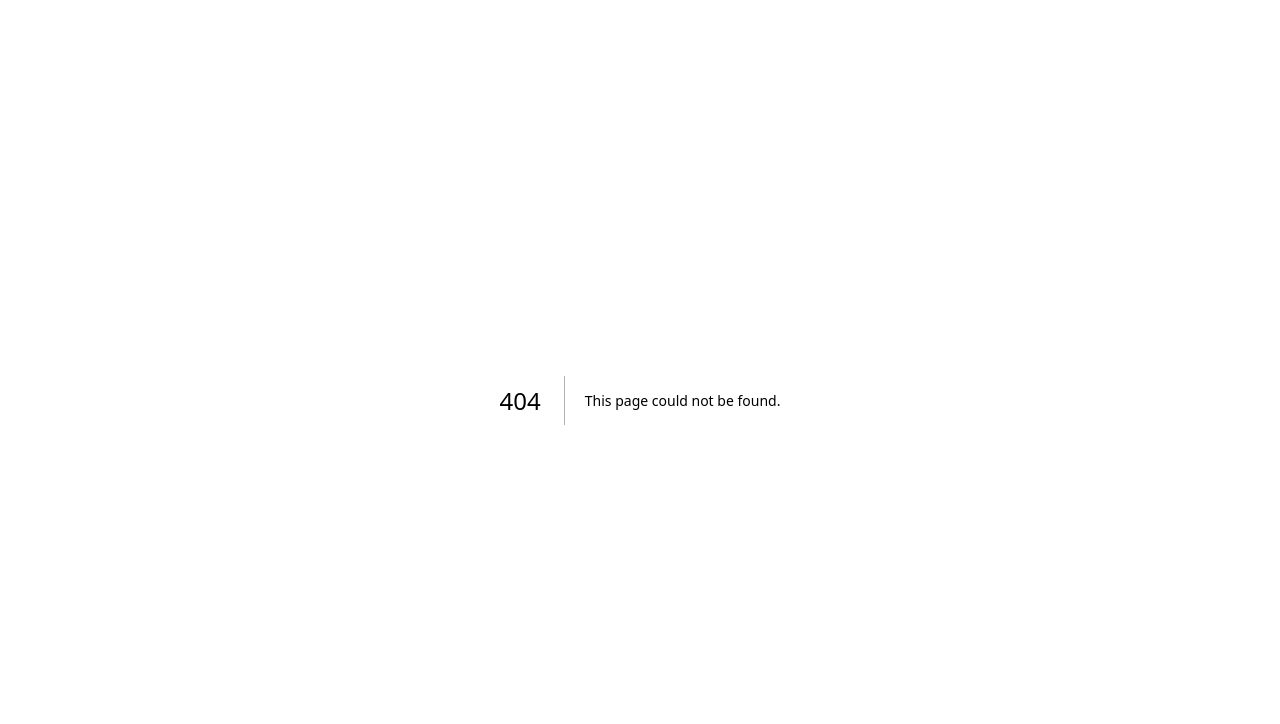
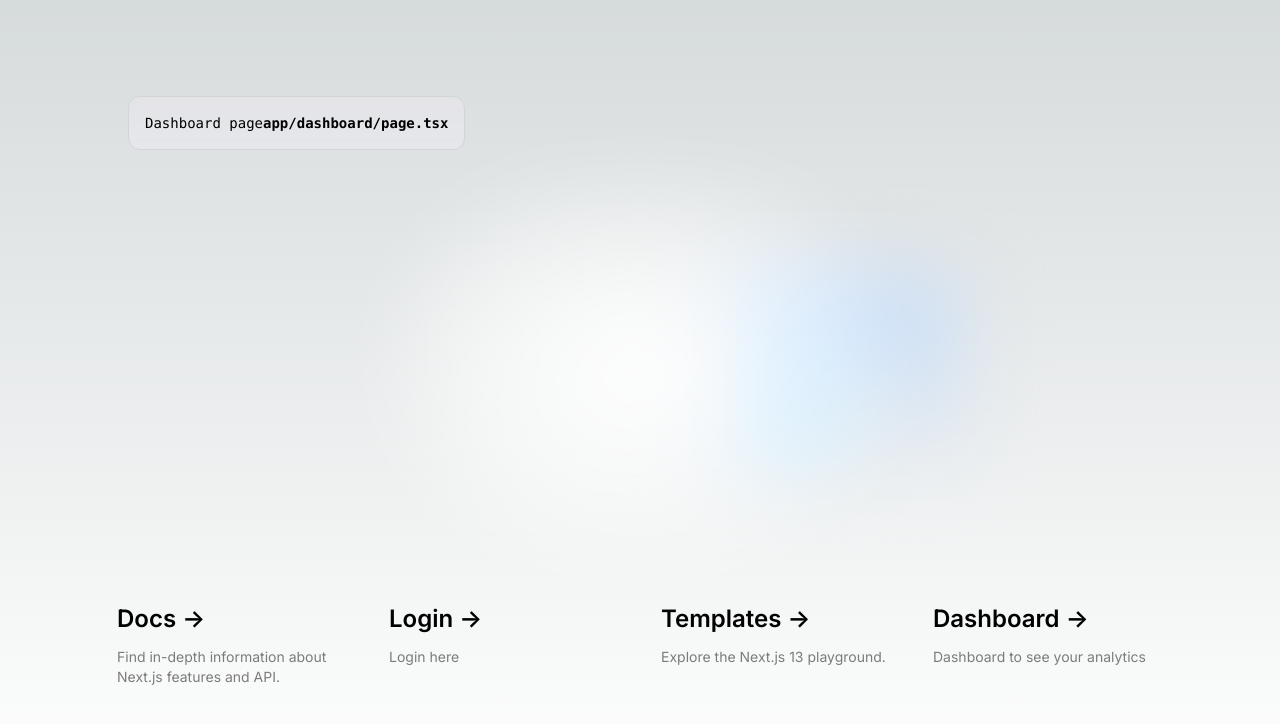
Before and after one commit to newbeelearn/easyanalytics, a Next.js app: page /dashboard in a window 1280 px wide. Before the commit this address had no page. Shown: the top 724 px of the page. Built offline with nearby package versions, Linux system fonts and the light colour scheme.

Commit message:
app: create dashboard page
- create dashboard page

```diff
--- /dev/null
+++ b/app/dashboard/page.tsx
@@ -0,0 +1,88 @@
+'use client'
+
+export default function Page() {
+  return (
+    <main className="flex min-h-screen flex-col items-center justify-between p-24">
+      <div className="z-10 w-full max-w-5xl items-center justify-between font-mono text-sm lg:flex">
+        <p className="fixed left-0 top-0 flex w-full justify-center border-b border-gray-300 bg-gradient-to-b from-zinc-200 pb-6 pt-8 backdrop-blur-2xl dark:border-neutral-800 dark:bg-zinc-800/30 dark:from-inherit lg:static lg:w-auto  lg:rounded-xl lg:border lg:bg-gray-200 lg:p-4 lg:dark:bg-zinc-800/30">
+          Dashboard page
+          <code className="font-mono font-bold">app/dashboard/page.tsx</code>
+        </p>
+      </div>
+
+      <div className="relative flex place-items-center before:absolute before:h-[300px] before:w-[480px] before:-translate-x-1/2 before:rounded-full before:bg-gradient-radial before:from-white before:to-transparent before:blur-2xl before:content-[''] after:absolute after:-z-20 after:h-[180px] after:w-[240px] after:translate-x-1/3 after:bg-gradient-conic after:from-sky-200 after:via-blue-200 after:blur-2xl after:content-[''] before:dark:bg-gradient-to-br before:dark:from-transparent before:dark:to-blue-700 before:dark:opacity-10 after:dark:from-sky-900 after:dark:via-[#0141ff] after:dark:opacity-40 before:lg:h-[360px]">
+
+      </div>
+
+      <div className="mb-32 grid text-center lg:mb-0 lg:grid-cols-4 lg:text-left">
+        <a
+          href="https://nextjs.org/docs?utm_source=create-next-app&utm_medium=appdir-template&utm_campaign=create-next-app"
+          className="group rounded-lg border border-transparent px-5 py-4 transition-colors hover:border-gray-300 hover:bg-gray-100 hover:dark:border-neutral-700 hover:dark:bg-neutral-800/30"
+          target="_blank"
+          rel="noopener noreferrer"
+        >
+          <h2 className={`mb-3 text-2xl font-semibold`}>
+            Docs{' '}
+            <span className="inline-block transition-transform group-hover:translate-x-1 motion-reduce:transform-none">
+              -&gt;
+            </span>
+          </h2>
+          <p className={`m-0 max-w-[30ch] text-sm opacity-50`}>
+            Find in-depth information about Next.js features and API.
+          </p>
+        </a>
+
+        <a
+          href=""
+          className="group rounded-lg border border-transparent px-5 py-4 transition-colors hover:border-gray-300 hover:bg-gray-100 hover:dark:border-neutral-700 hover:dark:bg-neutral-800 hover:dark:bg-opacity-30"
+          target="_blank"
+          rel="noopener noreferrer"
+        >
+          <h2 className={`mb-3 text-2xl font-semibold`}>
+            Login{' '}
+            <span className="inline-block transition-transform group-hover:translate-x-1 motion-reduce:transform-none">
+              -&gt;
+            </span>
+          </h2>
+          <p className={`m-0 max-w-[30ch] text-sm opacity-50`}>
+            Login here
+          </p>
+        </a>
+
+        <a
+          href="https://vercel.com/templates?framework=next.js&utm_source=create-next-app&utm_medium=appdir-template&utm_campaign=create-next-app"
+          className="group rounded-lg border border-transparent px-5 py-4 transition-colors hover:border-gray-300 hover:bg-gray-100 hover:dark:border-neutral-700 hover:dark:bg-neutral-800/30"
+          target="_blank"
+          rel="noopener noreferrer"
+        >
+          <h2 className={`mb-3 text-2xl font-semibold`}>
+            Templates{' '}
+            <span className="inline-block transition-transform group-hover:translate-x-1 motion-reduce:transform-none">
+              -&gt;
+            </span>
+          </h2>
+          <p className={`m-0 max-w-[30ch] text-sm opacity-50`}>
+            Explore the Next.js 13 playground.
+          </p>
+        </a>
+
+        <a
+          href="https://vercel.com/new?utm_source=create-next-app&utm_medium=appdir-template&utm_campaign=create-next-app"
+          className="group rounded-lg border border-transparent px-5 py-4 transition-colors hover:border-gray-300 hover:bg-gray-100 hover:dark:border-neutral-700 hover:dark:bg-neutral-800/30"
+          target="_blank"
+          rel="noopener noreferrer"
+        >
+          <h2 className={`mb-3 text-2xl font-semibold`}>
+            Dashboard{' '}
+            <span className="inline-block transition-transform group-hover:translate-x-1 motion-reduce:transform-none">
+              -&gt;
+            </span>
+          </h2>
+          <p className={`m-0 max-w-[30ch] text-sm opacity-50`}>
+            Dashboard to see your analytics
+          </p>
+        </a>
+      </div>
+    </main>
+  )
+}
```
